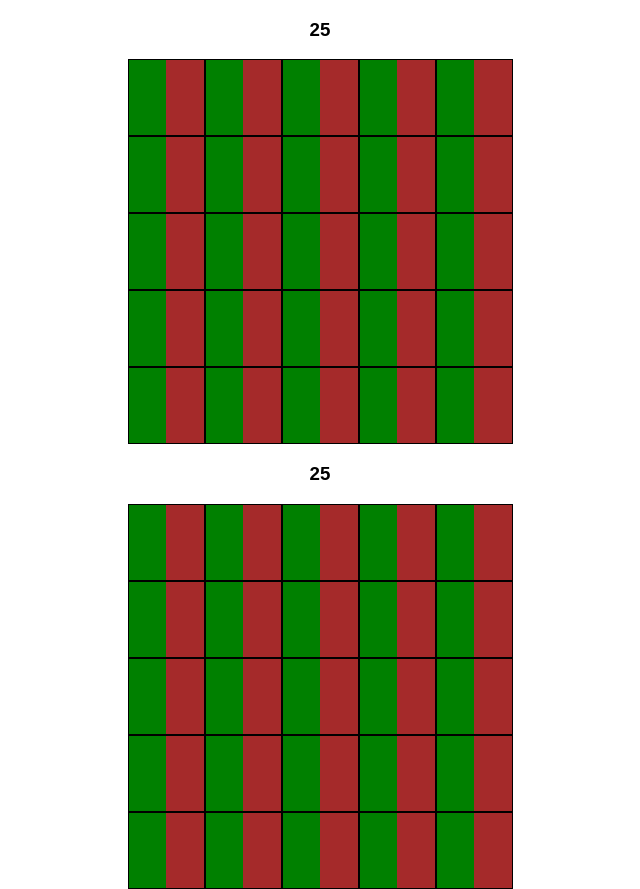
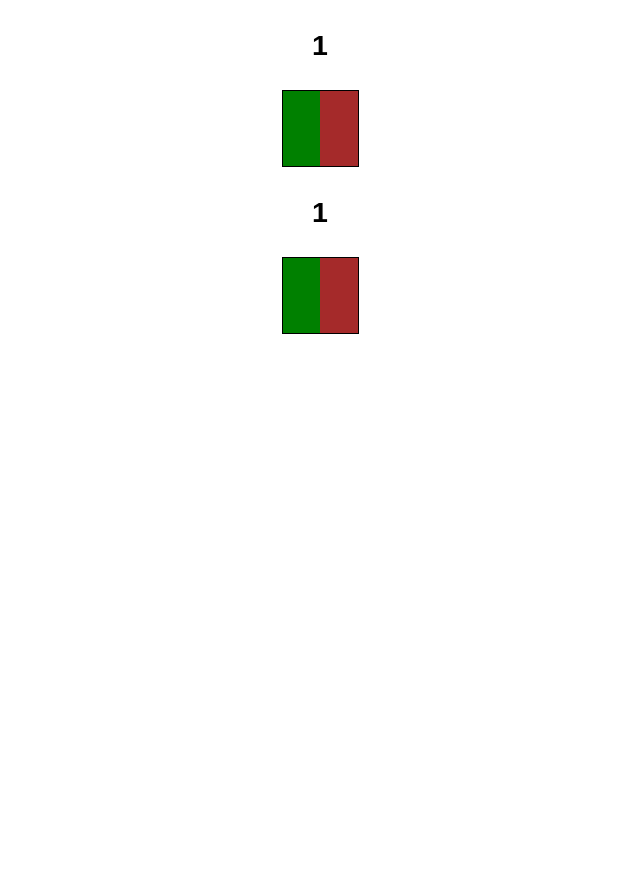
Before and after one commit to Anveio/farm-simulator, a React app: page / in a window 1280 px wide. Shown: the whole page, without its empty margins (320-960 px from the left). After the commit the page ends 800 px from the top, so only its background shows below. Built offline with nearby package versions, Linux system fonts and the light colour scheme.

Commit message:
Rewrite the way Farm displays tiles from row and column based to being just one big array

```diff
--- a/src/components/App.tsx
+++ b/src/components/App.tsx
@@ -35,7 +35,7 @@ class Game extends React.Component<never, { money: number }> {
       <div className="game-container">
         <MoneyCounter money={this.state.money} />
         <div className="farm">
-          <Farm farmRows={5} farmColumns={5} onTileReadyForHarvest={this.handleIncomingHarvest} />
+          <Farm onTileReadyForHarvest={this.handleIncomingHarvest} />
         </div>
       </div>
     )
@@ -44,17 +44,26 @@ class Game extends React.Component<never, { money: number }> {
 
 
 
-interface FarmProps { farmColumns: number; farmRows: number; onTileReadyForHarvest: any; }
-class Farm extends React.Component<FarmProps, never> {
+interface FarmProps { onTileReadyForHarvest: any; }
+class Farm extends React.Component<FarmProps, {tiles: JSX.Element[]}> {
   constructor(props: FarmProps){
     super(props)
+    this.state = {
+      tiles: []
+    }
   }
 
   handleTileGrowthFinish = ():void => {
     this.props.onTileReadyForHarvest();
   }
 
-  createFarmGrid = (columns: number, rows: number ):JSX.Element[] => {
+  componentWillMount() {
+    this.addTileToFarm();
+  }
+
+
+
+  /*createFarmGrid = (columns: number, rows: number ):JSX.Element[] => {
     let row = [];
     let farmGrid = [];
 
@@ -76,15 +85,24 @@ class Farm extends React.Component<FarmProps, never> {
     }
 
     return farmGrid;
+  }*/
+
+  // farmGrid = this.createFarmGrid(this.props.farmColumns, this.props.farmRows);
+
+  addTileToFarm = () => {
+    this.state.tiles.push(<li>
+      <Tile
+        key={this.state.tiles.length}
+        tileID={this.state.tiles.length.toString()}
+        onTileGrowthFinish={this.handleTileGrowthFinish} />
+      </li>
+    )
   }
-
-
-  farmGrid = this.createFarmGrid(this.props.farmColumns, this.props.farmRows);
 
   render() {
     return (
       <div className="tile-container">
-        {this.farmGrid}
+        <ul>{this.state.tiles}</ul>
       </div>
     )
   }
--- a/src/stylesheets/app.css
+++ b/src/stylesheets/app.css
@@ -1,4 +1,6 @@
-
+html {
+  font-size: calc(112.5% + 0.5vw)
+}
 
 h1 {
   text-align: center;
```
